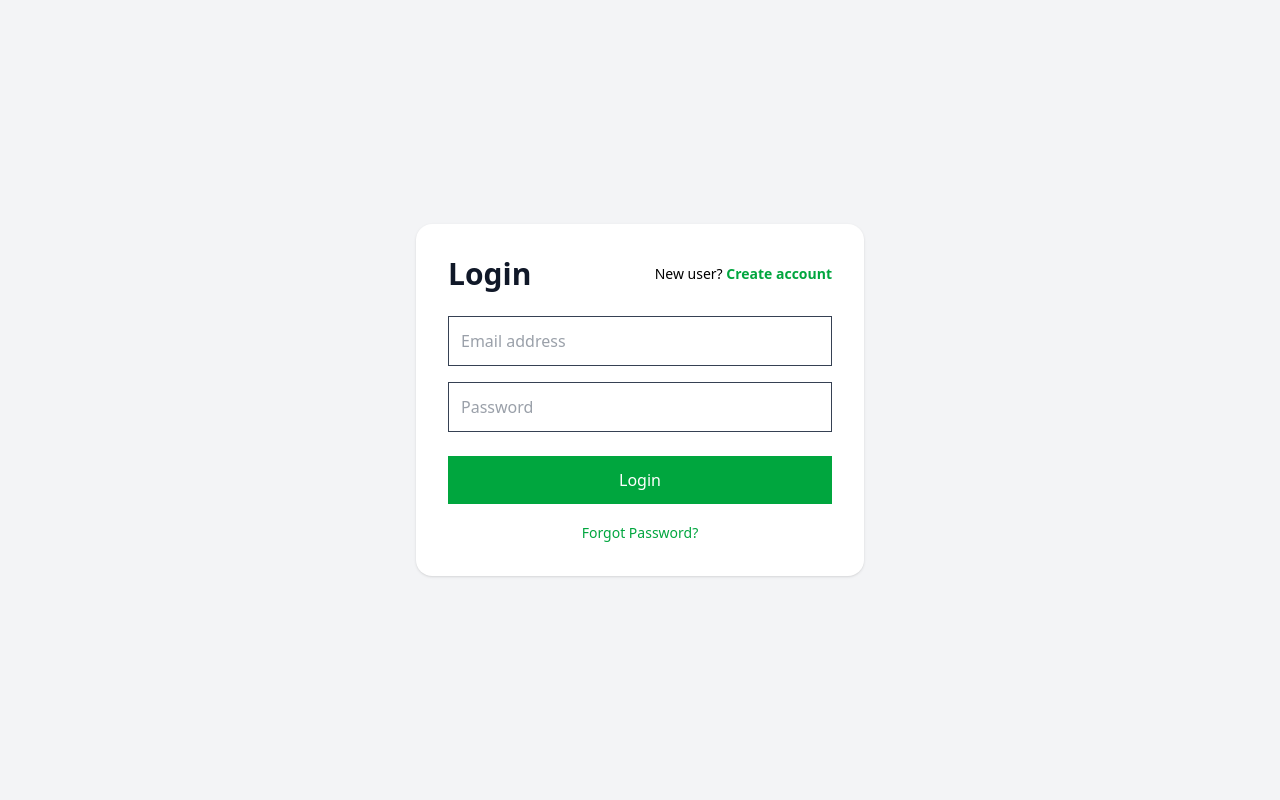
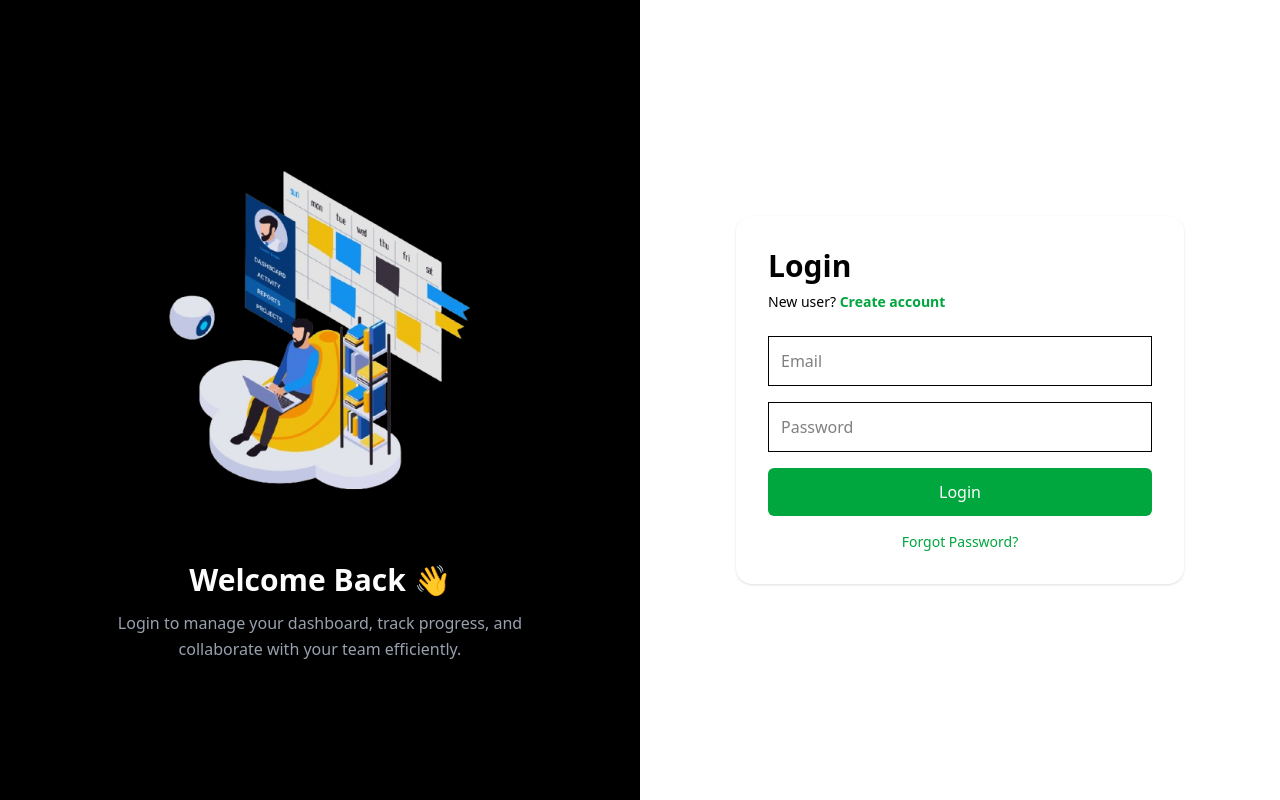
Before and after one commit to Praveen5682/Task-Management-System-Frontend, a React (Vite) app: page /login in a window 1280 px wide. Built offline with nearby package versions, Linux system fonts and the light colour scheme.

Commit message:
Updated Auth Page UI

```diff
--- a/src/pages/auth/Login.jsx
+++ b/src/pages/auth/Login.jsx
@@ -5,100 +5,92 @@ import login from "../../services/auth/login";
 import toast from "react-hot-toast";
 import { AuthContext } from "../../context/AuthContext";
 import { jwtDecode } from "jwt-decode";
+import loginImg from "../../../assets/login.jpg";
 
 const Login = () => {
-  const [formData, SetFormData] = useState({
-    email: "",
-    password: "",
-  });
+  const [formData, setFormData] = useState({ email: "", password: "" });
   const { login: saveToken } = useContext(AuthContext);
-
   const navigate = useNavigate();
-
-  const handleChange = (e) => {
-    SetFormData({ ...formData, [e.target.name]: e.target.value });
-  };
 
   const loginMutation = useMutation({
     mutationFn: login,
     onSuccess: (data) => {
-      const decoded = jwtDecode(data?.data?.token);
-      saveToken(data?.data?.token);
-
-      console.log("Login successful:", data);
+      const token = data?.data?.token;
+      saveToken(token);
+      const decoded = jwtDecode(token);
       toast.success("Login Successful!");
-
-      if (decoded.role === 1) navigate("/");
-      if (decoded.role === 2) navigate("/");
-      if (decoded.role === 3) navigate("/");
+      navigate("/");
     },
-    onError: (err) => {
-      toast.error(err?.response?.data?.message);
-      console.error("Login failed:", err);
-    },
+    onError: (err) => toast.error(err?.response?.data?.message),
   });
 
-  const handleLogin = (e) => {
+  const handleSubmit = (e) => {
     e.preventDefault();
-    console.log("Login Data:", formData);
-
     loginMutation.mutate(formData);
   };
 
   return (
-    <>
-      <section className="flex items-center justify-center min-h-screen bg-gray-100 px-4">
-        <div className="w-full max-w-md bg-white shadow-sm rounded-2xl p-8">
-          {/* Header */}
-          <div className="flex flex-col sm:flex-row sm:justify-between sm:items-center mb-6 gap-2">
-            <h2 className="text-3xl font-bold text-gray-900 text-center sm:text-left">
-              Login
-            </h2>
-            <p className="text-sm text-center sm:text-left">
+    <section className="min-h-screen grid grid-cols-1 md:grid-cols-2">
+      {/* Left Image */}
+      {/* Left Image + Text */}
+      <div className="hidden md:flex flex-col items-center justify-center px-16 bg-black">
+        <img
+          src={loginImg}
+          alt="Login"
+          className="w-3/4 mb-10 drop-shadow-[0_20px_40px_rgba(0,0,0,0.4)]"
+        />
+
+        <h3 className="text-3xl font-bold text-white mb-3 text-center">
+          Welcome Back 👋
+        </h3>
+
+        <p className="text-gray-400 text-center max-w-md leading-relaxed">
+          Login to manage your dashboard, track progress, and collaborate with
+          your team efficiently.
+        </p>
+      </div>
+
+      {/* Right Form */}
+      <div className="flex items-center justify-center px-4">
+        <div className="w-full max-w-md bg-white rounded-2xl p-8 shadow-sm">
+          <h2 className="text-3xl font-bold mb-2">Login</h2>
+          <p className="text-sm mb-6">
             New user?{" "}
-              <Link
-                to="/signup"
-                className="text-green-600 font-semibold hover:underline"
-              >
+            <Link to="/signup" className="text-green-600 font-semibold">
               Create account
             </Link>
           </p>
-          </div>
 
-          {/* Form */}
-          <form onSubmit={handleLogin} className="flex flex-col gap-4">
+          <form onSubmit={handleSubmit} className="space-y-4">
             <input
-              type="text"
-              name="email"
-              placeholder="Email address"
+              type="email"
+              placeholder="Email"
               value={formData.email}
-              onChange={handleChange}
-              className="w-full border  p-3 text-gray-700 focus:outline-none focus:ring-2 focus:ring-green-500"
+              onChange={(e) =>
+                setFormData({ ...formData, email: e.target.value })
+              }
+              className="w-full border p-3 focus:ring-2 focus:ring-green-500"
             />
-
             <input
               type="password"
-              name="password"
               placeholder="Password"
               value={formData.password}
-              onChange={handleChange}
-              className="w-full border  p-3 text-gray-700 focus:outline-none focus:ring-2 focus:ring-green-500"
+              onChange={(e) =>
+                setFormData({ ...formData, password: e.target.value })
+              }
+              className="w-full border p-3 focus:ring-2 focus:ring-green-500"
             />
-
-            <button className="bg-green-600 text-white cursor-pointer py-3  mt-2 hover:bg-green-700 transition-all font-medium">
+            <button className="w-full bg-green-600 text-white py-3 rounded-md hover:bg-green-700">
               Login
             </button>
           </form>
 
-          {/* Footer */}
-          <div className="text-center mt-4">
-            <button className="text-green-600 text-sm hover:underline">
+          <p className="text-center text-sm mt-4 text-green-600 cursor-pointer">
             Forgot Password?
-            </button>
+          </p>
         </div>
       </div>
     </section>
-    </>
   );
 };
 
--- a/src/pages/auth/SignUp.jsx
+++ b/src/pages/auth/SignUp.jsx
@@ -1,11 +1,12 @@
-import React, { use, useState } from "react";
+import React, { useState } from "react";
 import { Link, useNavigate } from "react-router-dom";
 import register from "../../services/auth/register";
 import toast from "react-hot-toast";
 import { useMutation } from "@tanstack/react-query";
+import signupImg from "../../../assets/signup.jpg";
 
 const SignUp = () => {
-  const [formData, SetFormData] = useState({
+  const [formData, setFormData] = useState({
     name: "",
     email: "",
     password: "",
@@ -14,97 +15,89 @@ const SignUp = () => {
 
   const navigate = useNavigate();
 
-  const regsiterationMutation = useMutation({
+  const mutation = useMutation({
     mutationFn: register,
-    onSuccess: (data) => {
-      console.log("Registration successful:", data);
-      toast.success(data.data.data.message);
-      SetFormData({
-        name: "",
-        email: "",
-        password: "",
-        confirmPassword: "",
-      });
-
+    onSuccess: () => {
+      toast.success("Account created successfully");
       navigate("/login");
     },
-    onError: (error) => {
-      console.error("Registration failed:", error);
-      toast.error(error.response?.data?.message);
-    },
+    onError: (err) => toast.error(err?.response?.data?.message),
   });
-
-  const handleChange = (e) => {
-    SetFormData({ ...formData, [e.target.name]: e.target.value });
-  };
 
   const handleSubmit = (e) => {
     e.preventDefault();
-
-    regsiterationMutation.mutate(formData);
+    mutation.mutate(formData);
   };
 
   return (
-    <section className="flex items-center justify-center min-h-screen bg-gray-100 px-4">
-      <div className="w-full max-w-md bg-white shadow-sm rounded-2xl p-8">
-        <h2 className="text-3xl font-bold text-gray-900 text-center mb-2">
-          Create Account
-        </h2>
-        <p className="text-center text-gray-600 text-sm mb-6">
-          Join us and get started!
-        </p>
-
-        <form onSubmit={handleSubmit} className="flex flex-col gap-4">
-          <input
-            type="text"
-            placeholder="Full Name"
-            value={formData.name}
-            name="name"
-            onChange={handleChange}
-            className="w-full border  p-3 focus:outline-none focus:ring-2 focus:ring-green-500"
+    <section className="min-h-screen grid grid-cols-1 md:grid-cols-2">
+      {/* Left Image */}
+      <div className="hidden md:flex flex-col items-center justify-center px-16 bg-black">
+        <img
+          src={signupImg}
+          alt="Sign Up"
+          className="w-3/4 mb-10 drop-shadow-[0_20px_40px_rgba(0,0,0,0.4)]"
         />
 
+        <h3 className="text-3xl font-bold text-white mb-3 text-center">
+          Join Us Today 🚀
+        </h3>
+
+        <p className="text-gray-400 text-center max-w-md leading-relaxed">
+          Create an account to manage projects, track progress, and collaborate
+          seamlessly with your team.
+        </p>
+      </div>
+
+      {/* Right Form */}
+      <div className="flex items-center justify-center bg-gray-100 px-4">
+        <div className="w-full max-w-md bg-white rounded-2xl p-8 shadow-sm">
+          <h2 className="text-3xl font-bold mb-2">Create Account</h2>
+          <p className="text-sm mb-6">Join us and get started!</p>
+
+          <form onSubmit={handleSubmit} className="space-y-4">
             <input
-            type="email"
-            placeholder="Email Address"
-            value={formData.email}
-            name="email"
-            onChange={handleChange}
-            className="w-full border  p-3 focus:outline-none focus:ring-2 focus:ring-green-500"
+              placeholder="Full Name"
+              onChange={(e) =>
+                setFormData({ ...formData, name: e.target.value })
+              }
+              className="w-full border p-3 focus:ring-2 focus:ring-green-500"
             />
-
+            <input
+              placeholder="Email"
+              onChange={(e) =>
+                setFormData({ ...formData, email: e.target.value })
+              }
+              className="w-full border p-3 focus:ring-2 focus:ring-green-500"
+            />
             <input
               type="password"
               placeholder="Password"
-            value={formData.password}
-            name="password"
-            onChange={handleChange}
-            className="w-full border  p-3 focus:outline-none focus:ring-2 focus:ring-green-500"
+              onChange={(e) =>
+                setFormData({ ...formData, password: e.target.value })
+              }
+              className="w-full border p-3 focus:ring-2 focus:ring-green-500"
             />
-
             <input
               type="password"
               placeholder="Confirm Password"
-            value={formData.confirmPassword}
-            name="confirmPassword"
-            onChange={handleChange}
-            className="w-full border  p-3 focus:outline-none focus:ring-2 focus:ring-green-500"
+              onChange={(e) =>
+                setFormData({ ...formData, confirmPassword: e.target.value })
+              }
+              className="w-full border p-3 focus:ring-2 focus:ring-green-500"
             />
-
-          <button className="bg-green-600 text-white py-3  mt-2 hover:bg-green-700 transition font-semibold cursor-pointer">
+            <button className="w-full bg-green-600 text-white py-3 rounded-md hover:bg-green-700">
               Sign Up
             </button>
           </form>
 
-        <p className="text-center text-sm text-gray-700 mt-4 ">
+          <p className="text-center text-sm mt-4">
             Already have an account?{" "}
-          <Link
-            to="/login"
-            className="text-green-600 hover:underline font-semibold"
-          >
+            <Link to="/login" className="text-green-600 font-semibold">
               Login
             </Link>
           </p>
+        </div>
       </div>
     </section>
   );
```
Also changed, not shown: assets/login.jpg (added), assets/signup.jpg (added). Lines whose indentation alone changed are shown as unchanged.
